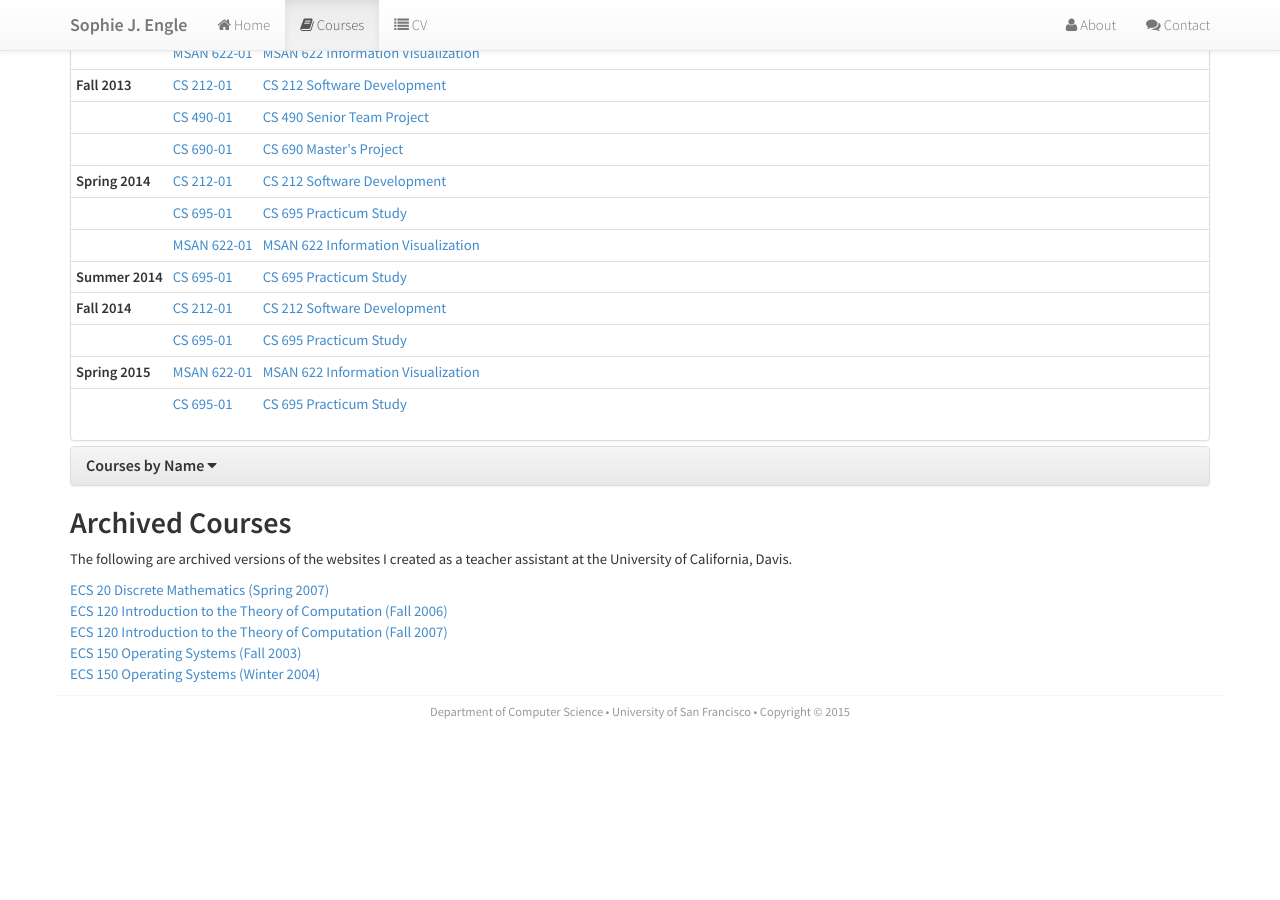
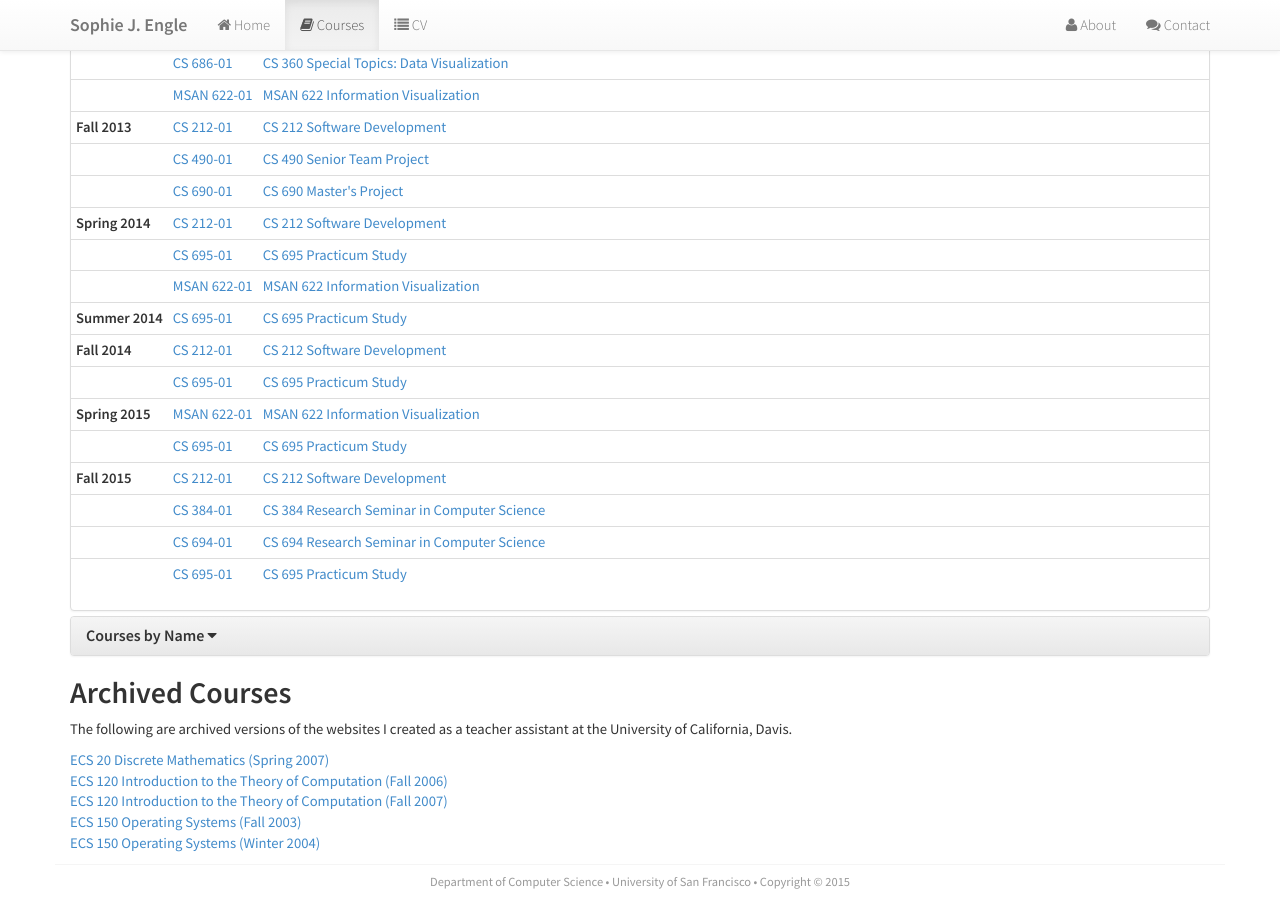
Before and after one commit to sjengle/sjengle.github.io, a Jekyll site: the page built from courses.html, in a window 1280 px wide and 900 px high, scrolled down 1229 px. Built offline with Jekyll 4.4.1, drawn with Linux system fonts in a browser that asks for light colours; Markdown is read by kramdown in place of the engine named in the settings; before the commit the page ends 1959 px from its top, so only the background shows below that; some of the changed text lies outside the part shown.

Commit message:
Adding Fall courses.

```diff
--- a/_data/courses.yml
+++ b/_data/courses.yml
@@ -214,7 +214,7 @@
   year: '2015'
   sort: 'MSAN622-2015-01'
   link: 'https://usfca.instructure.com/courses/1480739/assignments/syllabus'
-  show: true
+  show: false
 - id: 'CS 695'
   name: 'Practicum Study'
   code: 'CS 695-01'
@@ -222,4 +222,37 @@
   year: '2015'
   sort: 'CS695-2015-01'
   link: 'https://usfca.instructure.com/courses/1479075/assignments/syllabus'
+  show: false
+# FALL 2015
+- id: 'CS 212'
+  name: 'Software Development'
+  code: 'CS 212-01'
+  term: 'Fall'
+  year: '2015'
+  sort: 'CS212-2015-08'
+  link: 'http://cs212.github.io/fall2015/'
   show: true
+- id: 'CS 384'
+  name: 'Research Seminar in Computer Science'
+  code: 'CS 384-01'
+  term: 'Fall'
+  year: '2015'
+  sort: 'CS384-2015-08'
+  link: 'http://cs694.github.io/fall2015/'
+  show: true
+- id: 'CS 694'
+  name: 'Research Seminar in Computer Science'
+  code: 'CS 694-01'
+  term: 'Fall'
+  year: '2015'
+  sort: 'CS694-2015-08'
+  link: 'http://cs694.github.io/fall2015/'
+  show: true
+- id: 'CS 695'
+  name: 'Practicum Study'
+  code: 'CS 695-01'
+  term: 'Fall'
+  year: '2015'
+  sort: 'CS695-2015-08'
+  link: 'https://usfca.instructure.com/courses/1553690/assignments/syllabus'
+  show: true
```
